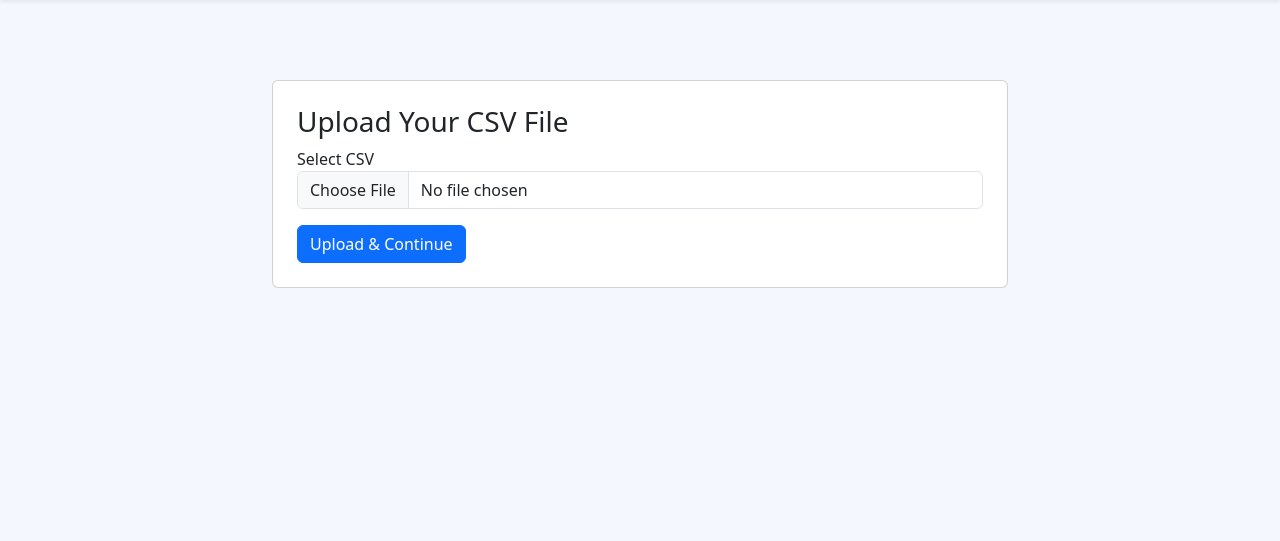
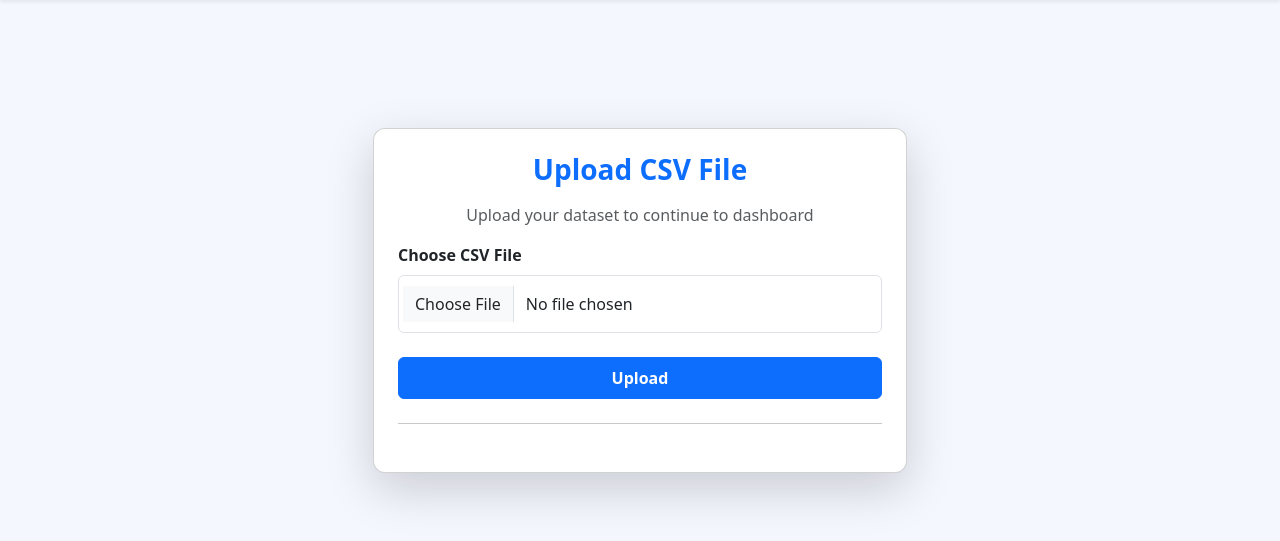
Before and after one commit to Aluval/DataSci, a Flask app: page /upload in a window 1280 px wide. Shown: the part 56-597 px from the top of the page. Run offline with Flask 3, Linux system fonts and the light colour scheme; the visitor is signed in with stand-in values (Sample User, id 1).

Commit message:
Revamp upload page layout and styling

```diff
--- a/templates/upload.html
+++ b/templates/upload.html
@@ -1,14 +1,39 @@
 {% extends 'base.html' %}
+
 {% block content %}
-<div class="row justify-content-center">
-  <div class="col-md-8">
-    <div class="card p-4">
-      <h3>Upload Your CSV File</h3>
-      <form method="post" enctype="multipart/form-data">
-        <div class="mb-3"><label>Select CSV</label><input class="form-control" type="file" name="file" accept=".csv" required></div>
-        <button class="btn btn-primary">Upload & Continue</button>
-      </form>
+
+<div class="container mt-5">
+    <div class="row justify-content-center">
+
+        <div class="col-12 col-md-8 col-lg-6">
+            <div class="card shadow-lg p-4" style="border-radius: 12px;">
+
+                <h3 class="text-center mb-3 fw-bold text-primary">Upload CSV File</h3>
+                <p class="text-center text-muted">Upload your dataset to continue to dashboard</p>
+
+                <form method="POST" enctype="multipart/form-data">
+
+                    <div class="mb-3">
+                        <label class="form-label fw-semibold">Choose CSV File</label>
+                        <input
+                            type="file"
+                            name="file"
+                            accept=".csv"
+                            class="form-control p-3"
+                            required>
+                    </div>
+
+                    <button class="btn btn-primary w-100 mt-2 p-2 fw-semibold">
+                        Upload
+                    </button>
+                </form>
+
+                <hr class="my-4">
+
+            </div>
+        </div>
+
     </div>
-  </div>
 </div>
+
 {% endblock %}
```
